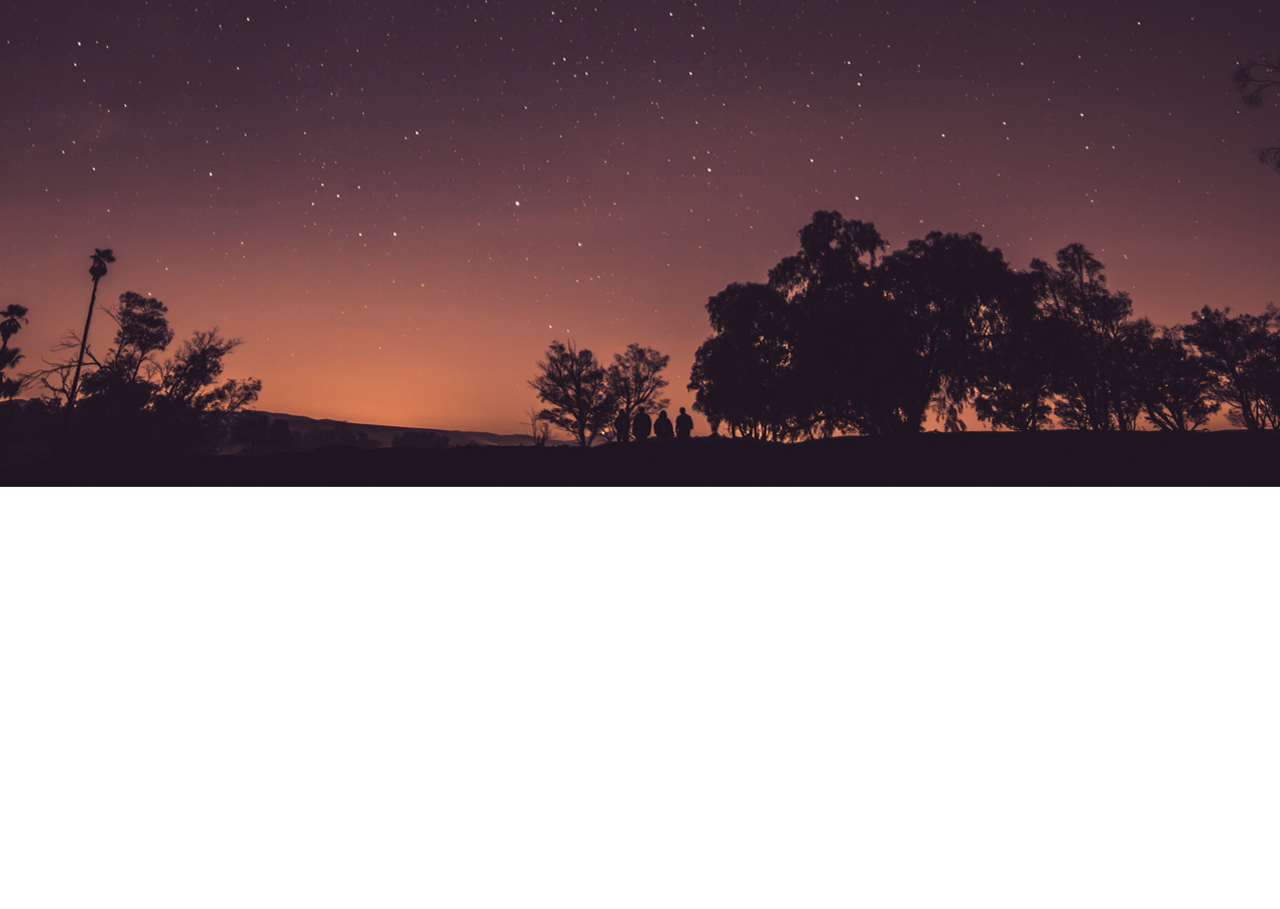
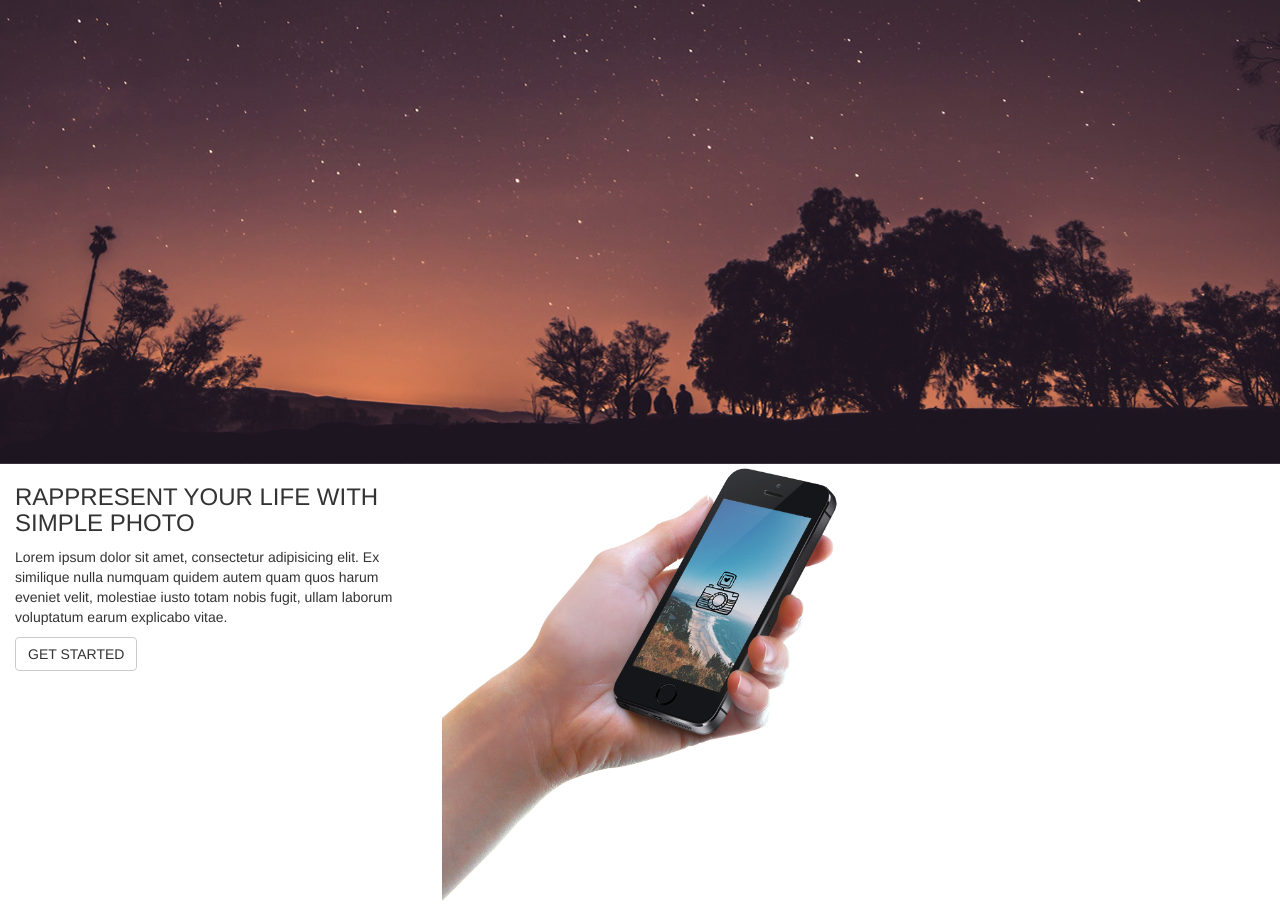
Before and after one commit to milily/ejercicio-photolab, a website: page index.html in a window 1280 px wide. Shown: the part 136-1045 px from the top of the page. Before the commit the page ends 800 px from the top, so only its background shows below. Drawn offline with Linux system fonts and the light colour scheme.

Commit message:
html primera seccion

```diff
--- a/assets/sass/_bases.scss
+++ b/assets/sass/_bases.scss
@@ -3,10 +3,10 @@
 	padding: 0;
 }
 
-body{
+.first-section{
 	background-image: url("../../dist/img/bg1.jpg");
-	height: 500px;
+	height: 600px;
 	background-size: cover;
 	background-repeat: no-repeat;
-	background-position: center center;
+	background-position: center bottom;
 }
--- a/index.html
+++ b/index.html
@@ -40,5 +40,17 @@
 			</div>
 		</div>
 	</section>
+	<section class="container-fluid second-section">
+		<div class="row">
+			<div class="col-lg-4 col-md-4 col-sm-12 col-xs-12 text-left">
+				<h3>RAPPRESENT YOUR LIFE WITH SIMPLE PHOTO</h3>
+				<p>Lorem ipsum dolor sit amet, consectetur adipisicing elit. Ex similique nulla numquam quidem autem quam quos harum eveniet velit, molestiae iusto totam nobis fugit, ullam laborum voluptatum earum explicabo vitae.</p>
+				<button type='button' class='btn btn-default'>GET STARTED</button>
+			</div>
+			<div class="col-lg-4 col-md-4 col-sm-12 col-xs-12">
+				<img class="img-responsive" src="dist/img/hand.png" alt="">
+			</div>
+		</div>
+	</section>
 </body>
 </html>
```
Also changed, not shown: dist/css/style.min.css, 1 other file.
